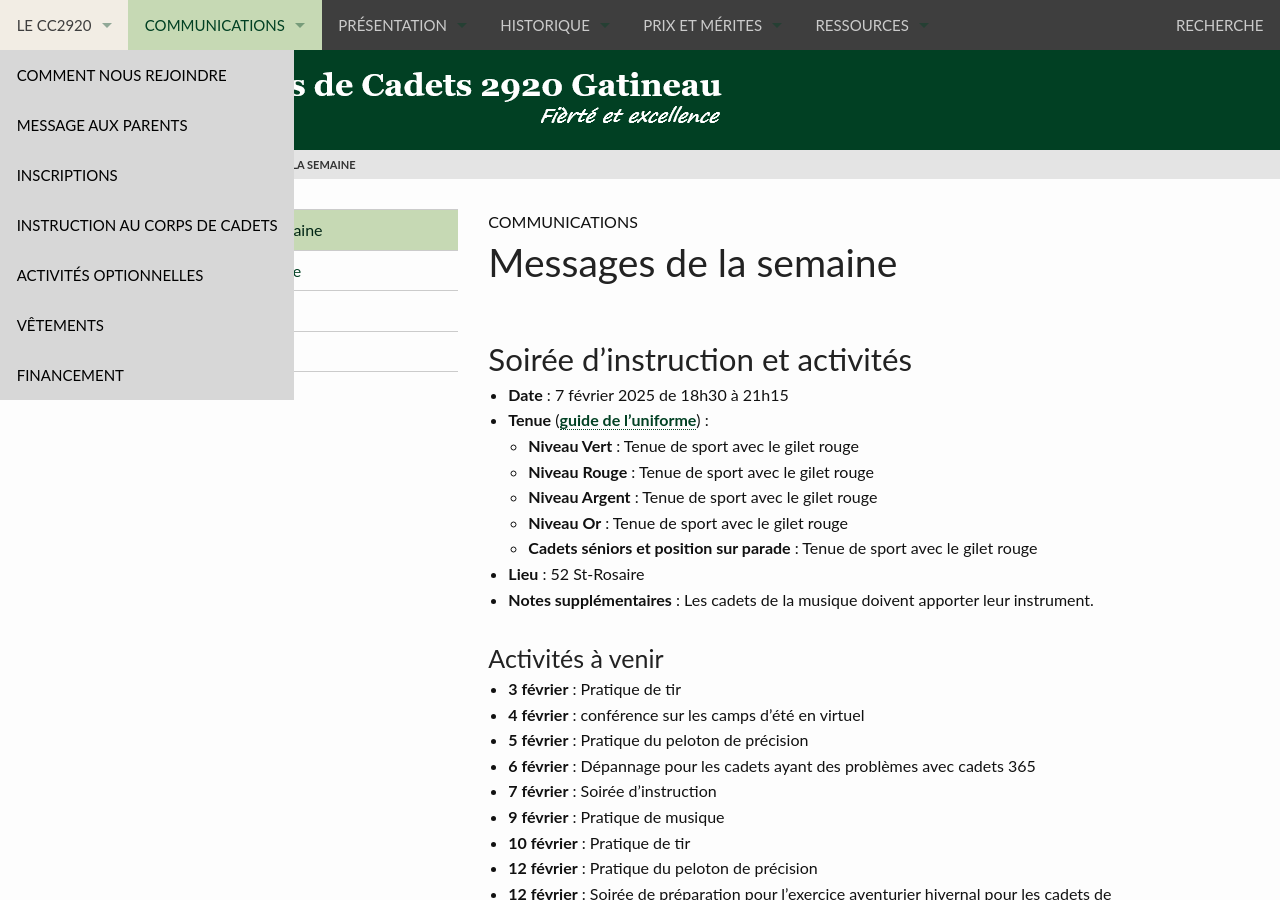
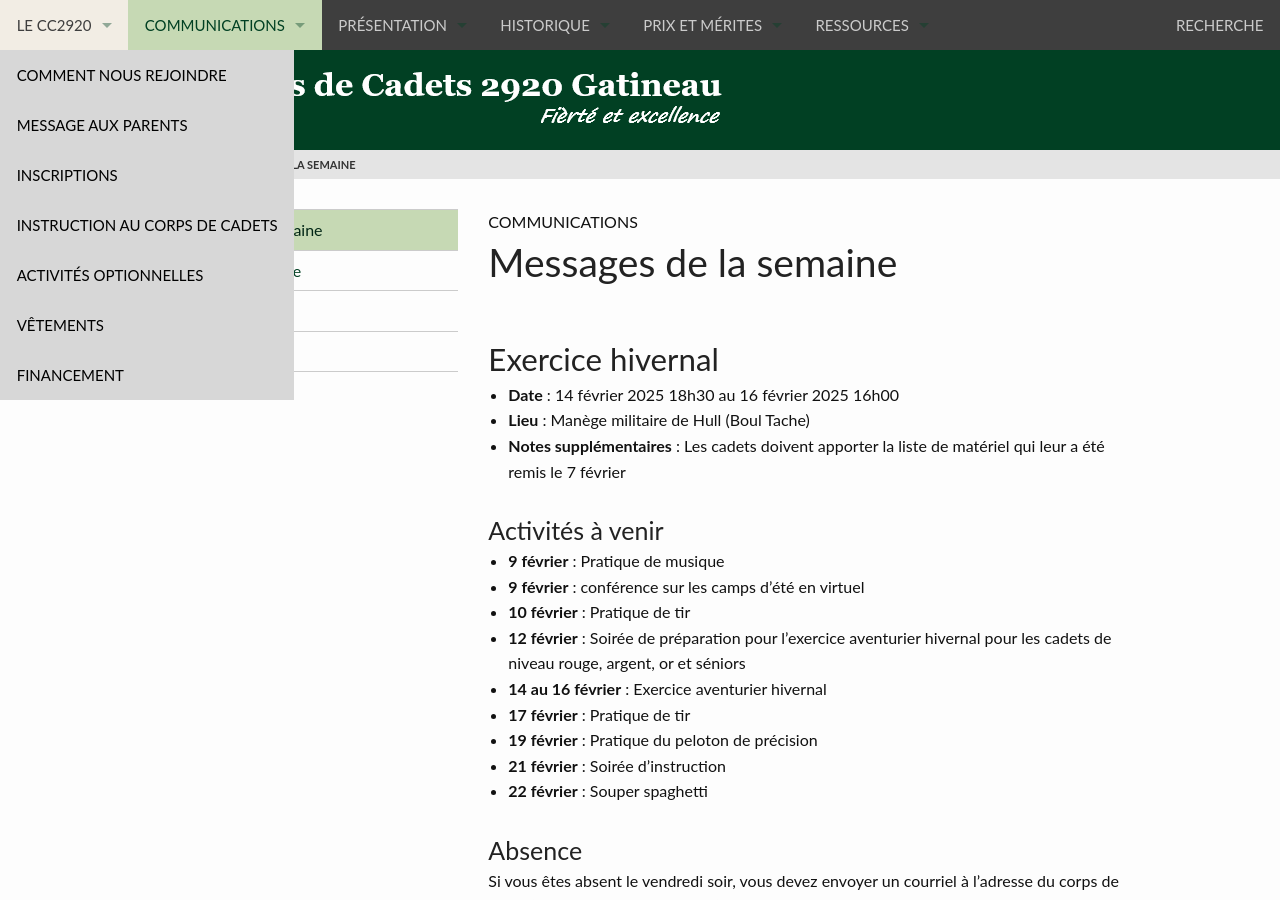
Before and after one commit to CC2920/web, a Jekyll site: the page built from _communications/messages.md, in a window 1280 px wide and 900 px high. Built offline with Jekyll 4.4.1, drawn with Linux system fonts in a browser that asks for light colours; some of the changed text lies outside the part shown.

Commit message:
Message semaine du 10 fevrier

```diff
--- a/_communications/messages.md
+++ b/_communications/messages.md
@@ -3,28 +3,16 @@ title:  "Messages de la semaine"
 layout: "messages"
 ---
 
-## Soirée d'instruction et activités
-
-- **Date** : 7 février 2025 de 18h30 à 21h15
-- **Tenue** ([guide de l'uniforme](https://cc2920.ca/docs/ressources/guide_uniforme.v3.pdf)) :
-  - **Niveau Vert** : Tenue de sport avec le gilet rouge
-  - **Niveau Rouge** : Tenue de sport avec le gilet rouge
-  - **Niveau Argent** : Tenue de sport avec le gilet rouge
-  - **Niveau Or** : Tenue de sport avec le gilet rouge
-  - **Cadets séniors et position sur parade** : Tenue de sport avec le gilet rouge
-- **Lieu** : 52 St-Rosaire
-- **Notes supplémentaires** : Les cadets de la musique doivent apporter leur instrument.
+## Exercice hivernal
+- **Date** : 14 février 2025 18h30 au 16 février 2025 16h00
+- **Lieu** : Manège militaire de Hull (Boul Tache)
+- **Notes supplémentaires** : Les cadets doivent apporter la liste de matériel qui leur a été remis le 7 février
 
 ### Activités à venir
 
-- **3 février** : Pratique de tir
-- **4 février** : conférence sur les camps d'été en virtuel
-- **5 février** : Pratique du peloton de précision
-- **6 février** : Dépannage pour les cadets ayant des problèmes avec cadets 365
-- **7 février** : Soirée d'instruction
 - **9 février** : Pratique de musique
+- **9 février** : conférence sur les camps d'été en virtuel
 - **10 février** : Pratique de tir
-- **12 février** : Pratique du peloton de précision
 - **12 février** : Soirée de préparation pour l'exercice aventurier hivernal pour les cadets de niveau rouge, argent, or et séniors
 - **14 au 16 février** : Exercice aventurier hivernal
 - **17 février** : Pratique de tir
@@ -83,13 +71,6 @@ Rappel du coût des différents billets:
 - Tenue : Civile
 - Matériel requis : Bouteille d'eau
 
-## Dépannage les comptes cadets 365
-
-- Qui :  Pour les cadets qui ont des problèmes avec leur compte cadets 365
-- Heure : 18h00 a 19h30, jeudi
-- Lieu : 52 St-Rosaire
-- Tenue : Civile
-- Matériel requis : Si vous avez un téléphone cellulaire, l'apporter avec vous pour la partie authentification
 
 ## Pratique de musique
 
@@ -102,14 +83,14 @@ Rappel du coût des différents billets:
 ## Soirée de préparation pour l'exercice aventurier hivernal pour les cadets de niveau rouge, argent, or et séniors
 
 - Qui : Tous les cadets de niveau rouge, argent, or et sénior qui voont participer à l'exercice hivernale du 14 au 16 février
-- Heure : à confirmer
+- Heure : Mercredi 12 février 18h30 a 21h00
 - Lieu : Manège militaire de Hull
 - Tenue : Tenue d'instruction
 
 ## Exercice aventurier hivernal
 
 - Qui : Tous les cadets inscrits le vendredi 7 février (Aucunes inscriptions ne sera possible après cette date à cause des places qui sont limitées)
-- Heure : Heure de début et de fin seront confirmées le 7 février
-- Lieu : Description complète dans les prochains messages
-- Tenue : Civile
+- Heure : Vendredi 14 février 18h39 au Dimanche 16 février 16h00
+- Lieu : Manège militaire de Hull
+- Tenue : Civile hivernal
 - Note : Une liste complète du matériel sera remis aux participants le 7 février
```
Also changed, not shown: other parts of _communications/messages.md (+4 -4 lines).
